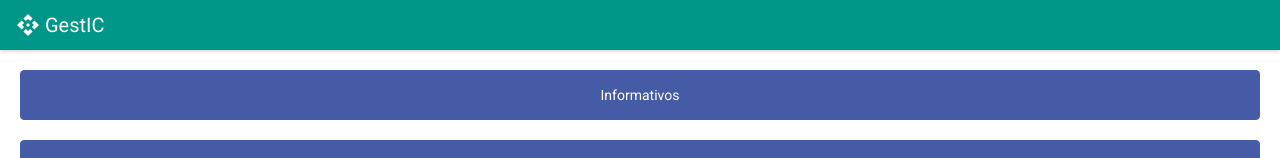
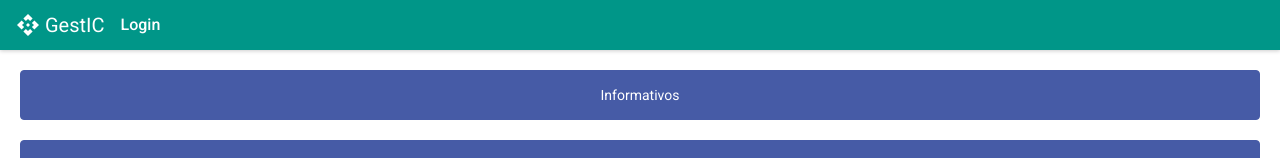
Before and after one commit to Magicianred/gestic-frontend-angular, an Angular app: page /home/dashboard in a window 1280 px wide. Shown: the top 158 px of the page. Built offline with nearby package versions, Linux system fonts and the light colour scheme.

Commit message:
Adding 'login' link inside dashboard & dropdown options;

```diff
--- a/src/app/home/home.component.html
+++ b/src/app/home/home.component.html
@@ -4,6 +4,21 @@
     <a class="navbar-brand">
       <img class="brand-img" src="../../assets/favicon.svg" [routerLink]="defaultRedirectUrl"/> GestIC
     </a>
+    <!-- Login link -->
+    <a class="login-link" href="/login" [hidden]="accountModel">Login</a>
+    <!-- Dropdown -->
+    <div class="ml-auto menu-handle" display="dynamic" placement="bottom-right" ngbDropdown [hidden]="!accountModel">
+      <span ngbDropdownToggle>
+        {{accountModel?.name || accountModel?.email || 'Usuário'}}
+      </span>
+      <div class="dropdown-menu-right" ngbDropdownMenu>
+        <span class="static-opt">{{accountModel?.email | textPlaceholder}}</span>
+        <div class="dropdown-divider"></div>
+        <a routerLink="/home/user-register" class="dropdown-item">Cadastro</a>
+        <a routerLink="/home/profile" class="dropdown-item">Minha conta</a>
+        <a class="dropdown-item" (click)="logout()">Sair</a>
+      </div>
+    </div>
   </nav>
   <!-- View -->
   <section>
--- a/src/app/home/home.component.scss
+++ b/src/app/home/home.component.scss
@@ -54,6 +54,10 @@
         padding: 0.5rem 1.5rem;
       }
     }
+    .login-link {
+      font-weight: 500;
+      color: #FFF;
+    }
   }
   > section {
     flex: 1;
--- a/src/app/home/home.component.ts
+++ b/src/app/home/home.component.ts
@@ -1,4 +1,4 @@
-import { Component } from '@angular/core';
+import { Component, OnInit } from '@angular/core';
 import { SessionService } from '../_services/session.service';
 import { User } from './_models/user';
 import { LoginService } from '../_services/login.service';
@@ -8,7 +8,7 @@ import { LoginService } from '../_services/login.service';
   templateUrl: './home.component.html',
   styleUrls: ['./home.component.scss']
 })
-export class HomeComponent {
+export class HomeComponent implements OnInit {
   accountModel: User = SessionService.getUser();
   defaultRedirectUrl = SessionService.getDefaultHomePageUrl();
 
@@ -17,4 +17,9 @@ export class HomeComponent {
   logout() {
     this.loginService.logout();
   }
+
+  ngOnInit() {
+    console.log(this.accountModel);
+  }
+
 }
```
